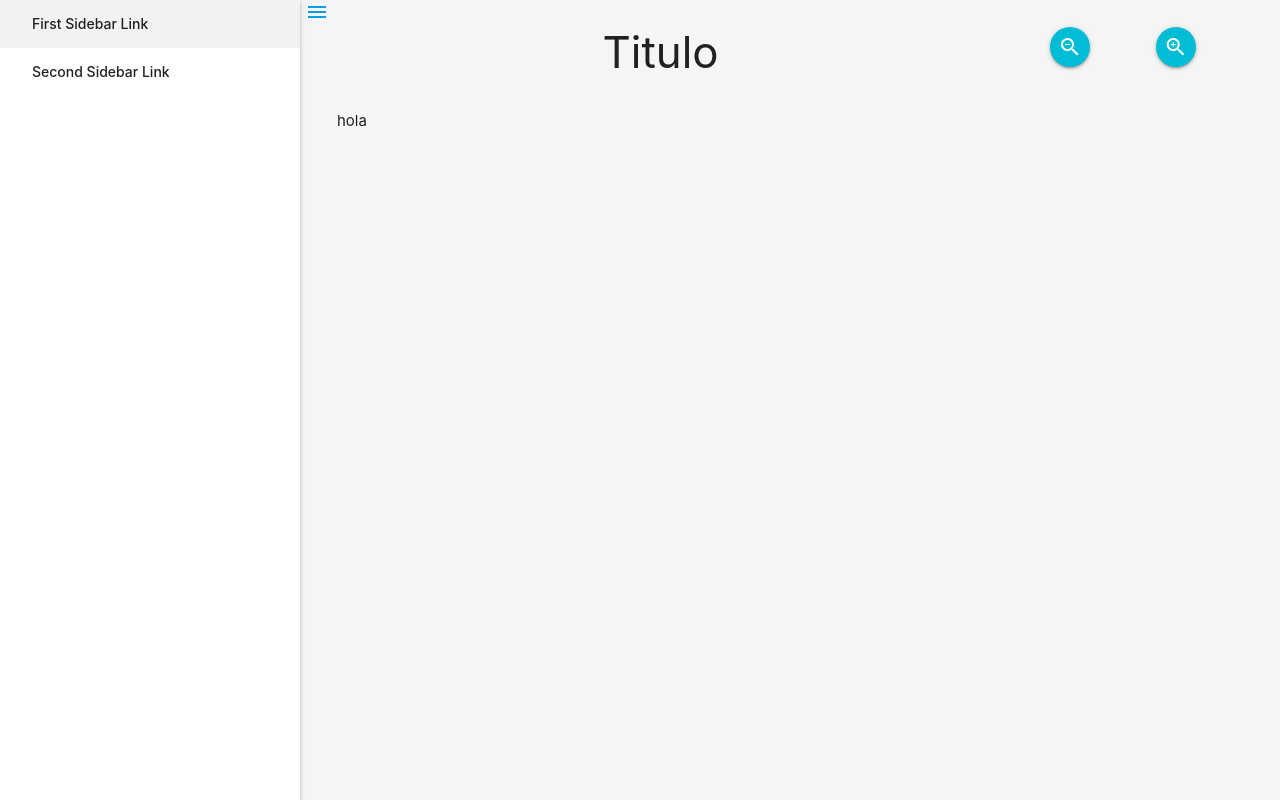
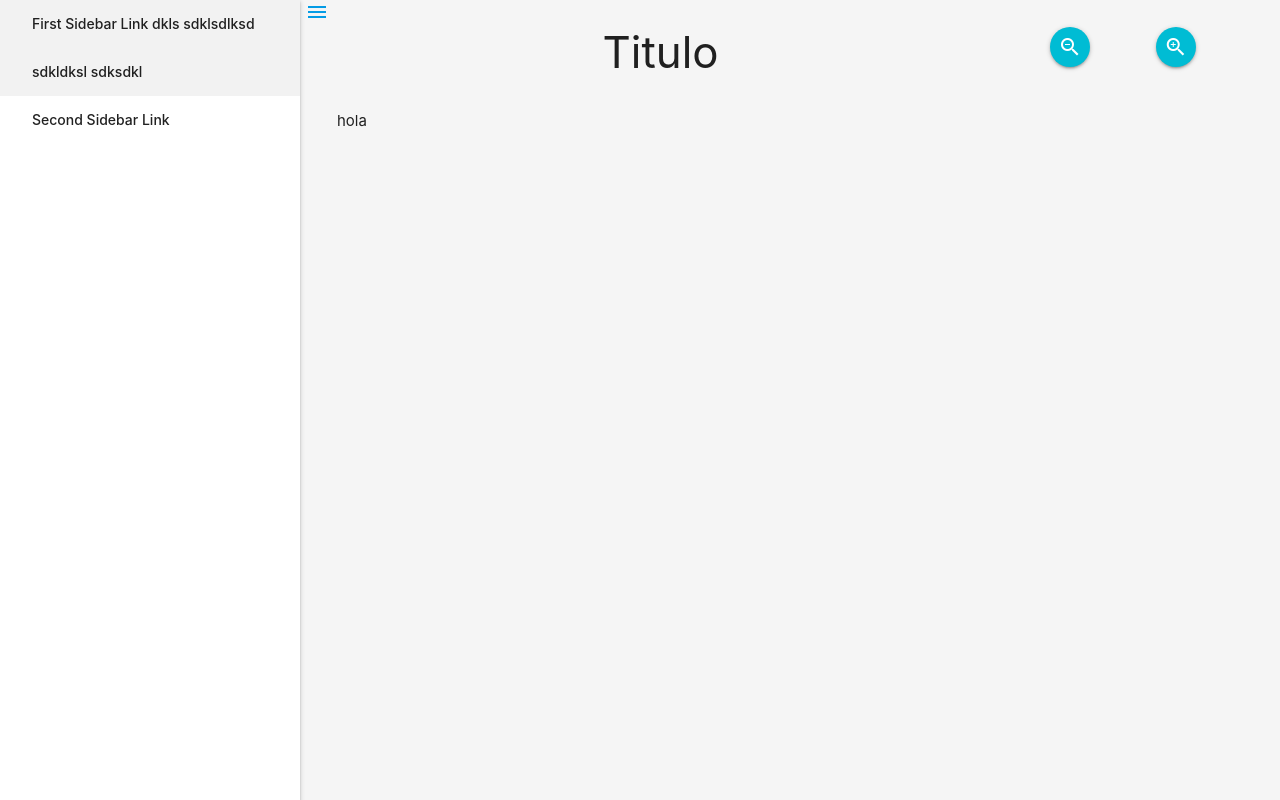
Before and after one commit to JoseManuelPerezBarros/flex, a plain HTML site: page document/index.html in a window 1280 px wide. Drawn offline with Linux system fonts and the light colour scheme.

Commit message:
Slide con grid

```diff
--- a/assets/curso/css/estilos.scss
+++ b/assets/curso/css/estilos.scss
@@ -2,48 +2,8 @@
 	background-color: whitesmoke;
 }
 
-header {
-	grid-area: header;
-	display: flex;
-	justify-content: center;
-	align-content: center;
-}
-
-article {
-	grid-area: contenido;
-	display: flex; //display: contents;
-	//font-size: 1.4em;
-}
-
-// article iframe {
-// 	flex-grow: 1;
-// 	align-items: stretch;
-// }
-.contenido {
-	font-size: 16px;
-	flex-grow: 1;
-	text-align: justify;
-	text-indent: 30px;
-	line-height: 1.8;
-}
-
-// .contenido::first-letter
-// {
-// 	font-size: 3em;
-// }
 iframe {
 	display: none
-}
-
-footer {
-	grid-area: footer;
-}
-
-.botones {
-	grid-area: botones;
-	display: flex;
-	justify-content: space-evenly;
-	align-items: center;
 }
 
 main {
@@ -57,6 +17,39 @@
 	//grid-row-gap: 10px;
 	grid-template-areas: ". header header header header header header header botones botones botones ." ". contenido contenido contenido contenido contenido contenido contenido contenido contenido contenido ." ". footer footer footer footer footer footer footer footer footer footer .";
 	justify-content: center; //align-content: end;
+	header {
+		grid-area: header;
+		display: flex;
+		justify-content: center;
+		align-content: center;
+	}
+	article {
+		grid-area: contenido;
+		display: flex; //display: contents;
+		//font-size: 1.4em;
+	} // article iframe {
+	// 	flex-grow: 1;
+	// 	align-items: stretch;
+	// }
+	.contenido {
+		font-size: 16px;
+		flex-grow: 1;
+		text-align: justify;
+		text-indent: 30px;
+		line-height: 1.8;
+	} // .contenido::first-letter
+	// {
+	// 	font-size: 3em;
+	// }
+	footer {
+		grid-area: footer;
+	}
+	.botones {
+		grid-area: botones;
+		display: flex;
+		justify-content: space-evenly;
+		align-items: center;
+	}
 }
 
 // div {
@@ -66,6 +59,27 @@
 .sidenav-trigger {
 	position: fixed;
 	padding-left: 305px;
+}
+
+.sidenav-fixed {
+	//position: fixed;
+	display: grid;
+	grid-template-columns: auto;
+	grid-template-rows: auto;
+	align-items: start;
+	align-content: start;
+	li {
+		cursor: pointer;
+		a {
+			display: inline-block;
+			&:hover {
+				background-color: transparent;
+			}
+		}
+		&:hover {
+			background-color: rgba(0, 0, 0, 0.05);
+		}
+	}
 }
 
 // .centro {
--- a/document/index.html
+++ b/document/index.html
@@ -30,7 +30,9 @@
 
 	<ul id="slide-out" class="sidenav sidenav-fixed">
 		<li>
-			<a href="#!">First Sidebar Link</a>
+			<a href="#!">
+				<span>First Sidebar Link dkls sdklsdlksd sdkldksl sdksdkl</span>
+			</a>
 		</li>
 		<li>
 			<a href="#!">Second Sidebar Link</a>
```
Also changed, not shown: assets/curso/css/estilos.css, 1 other file.
